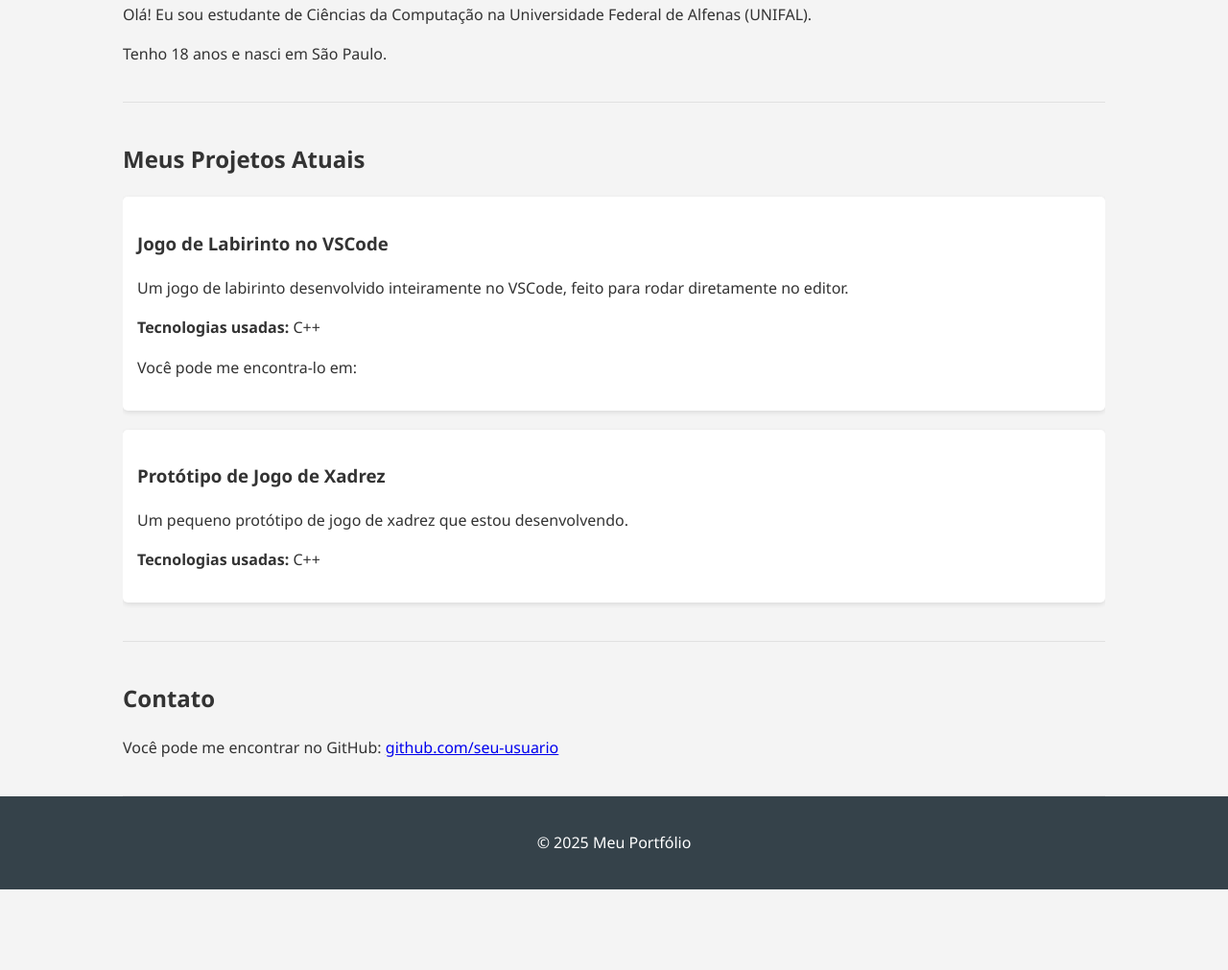
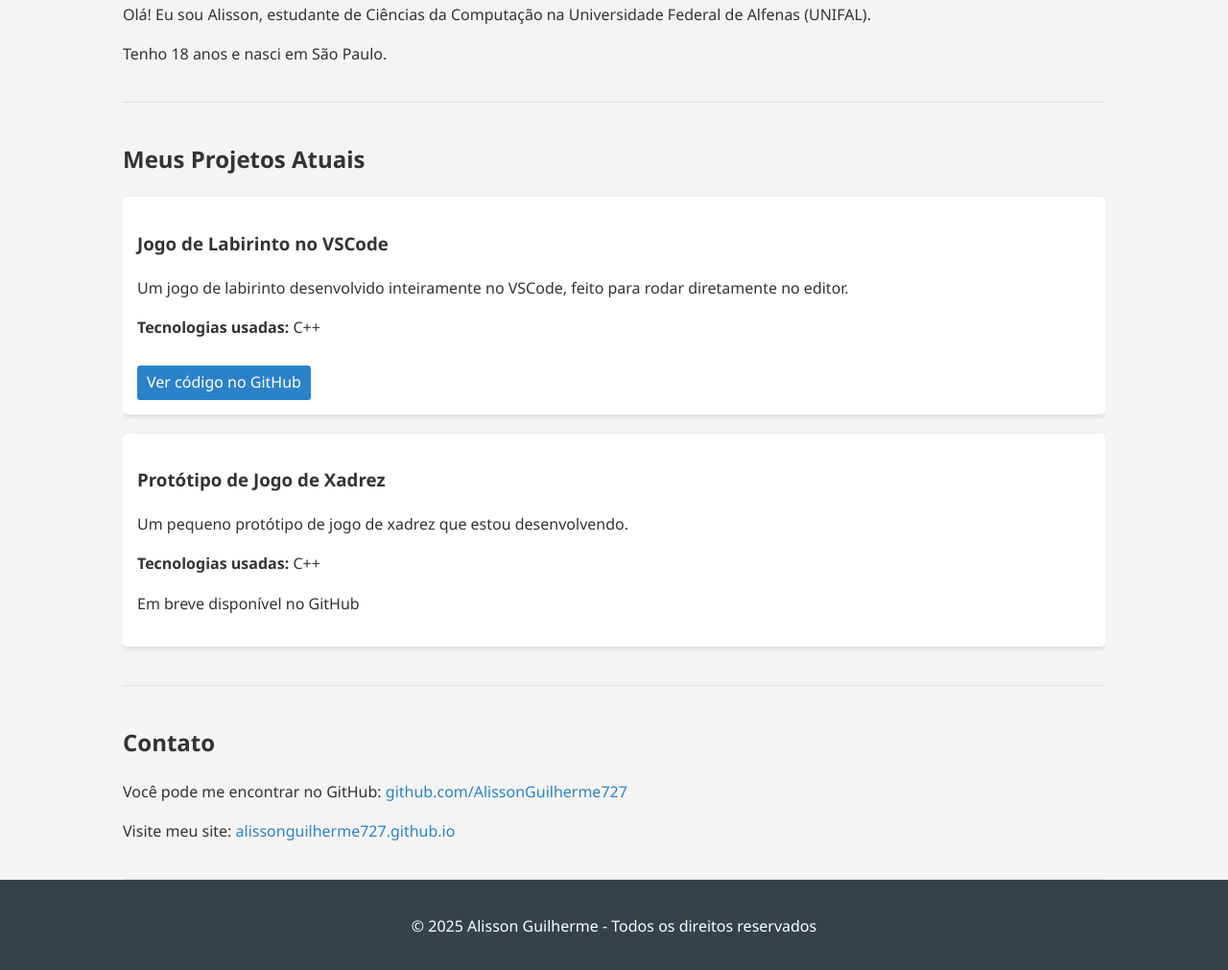
Before and after one commit to AlissonGuilherme727/projetos.github.io, a plain HTML site: page index.html in a window 1280 px wide. Shown: the part 271-1282 px from the top of the page at 96% size. Before the commit the page ends 1198 px from the top, so only its background shows below. Drawn offline with Linux system fonts and the light colour scheme.

Commit message:
index.html

```diff
--- a/index.html
+++ b/index.html
@@ -41,6 +41,25 @@
             background: #35424a;
             color: #fff;
         }
+        a {
+            color: #2c82c9;
+            text-decoration: none;
+        }
+        a:hover {
+            text-decoration: underline;
+        }
+        .project-link {
+            display: inline-block;
+            margin-top: 10px;
+            padding: 5px 10px;
+            background: #2c82c9;
+            color: white;
+            border-radius: 3px;
+        }
+        .project-link:hover {
+            background: #1a6cb3;
+            text-decoration: none;
+        }
     </style>
 </head>
 <body>
@@ -54,7 +73,7 @@
     <div class="container">
         <section id="sobre">
             <h2>Sobre Mim</h2>
-            <p>Olá! Eu sou estudante de Ciências da Computação na Universidade Federal de Alfenas (UNIFAL).</p>
+            <p>Olá! Eu sou Alisson, estudante de Ciências da Computação na Universidade Federal de Alfenas (UNIFAL).</p>
             <p>Tenho 18 anos e nasci em São Paulo.</p>
         </section>
 
@@ -65,24 +84,26 @@
                 <h3>Jogo de Labirinto no VSCode</h3>
                 <p>Um jogo de labirinto desenvolvido inteiramente no VSCode, feito para rodar diretamente no editor.</p>
                 <p><strong>Tecnologias usadas:</strong> C++</p>
-                <p>Você pode me encontra-lo em: <a href="https://github.com/AlissonGuilherme727/projetos.github.io/blob/main/OCTmaze.cpp"></a></p>
+                <a href="https://github.com/AlissonGuilherme727/projetos.github.io/blob/main/OCTmaze.cpp" class="project-link">Ver código no GitHub</a>
             </div>
 
             <div class="project">
                 <h3>Protótipo de Jogo de Xadrez</h3>
                 <p>Um pequeno protótipo de jogo de xadrez que estou desenvolvendo.</p>
                 <p><strong>Tecnologias usadas:</strong> C++</p>
+                <p>Em breve disponível no GitHub</p>
             </div>
         </section>
 
         <section id="contato">
             <h2>Contato</h2>
-            <p>Você pode me encontrar no GitHub: <a href="https://github.com/AlissonGuilherme727/projetos.github.io/blob/main/OCTmaze.cpp">github.com/seu-usuario</a></p>
+            <p>Você pode me encontrar no GitHub: <a href="https://github.com/AlissonGuilherme727">github.com/AlissonGuilherme727</a></p>
+            <p>Visite meu site: <a href="https://alissonguilherme727.github.io">alissonguilherme727.github.io</a></p>
         </section>
     </div>
 
     <footer>
-        <p>&copy; 2025 Meu Portfólio</p>
+        <p>&copy; 2025 Alisson Guilherme - Todos os direitos reservados</p>
     </footer>
 </body>
 </html>
```
